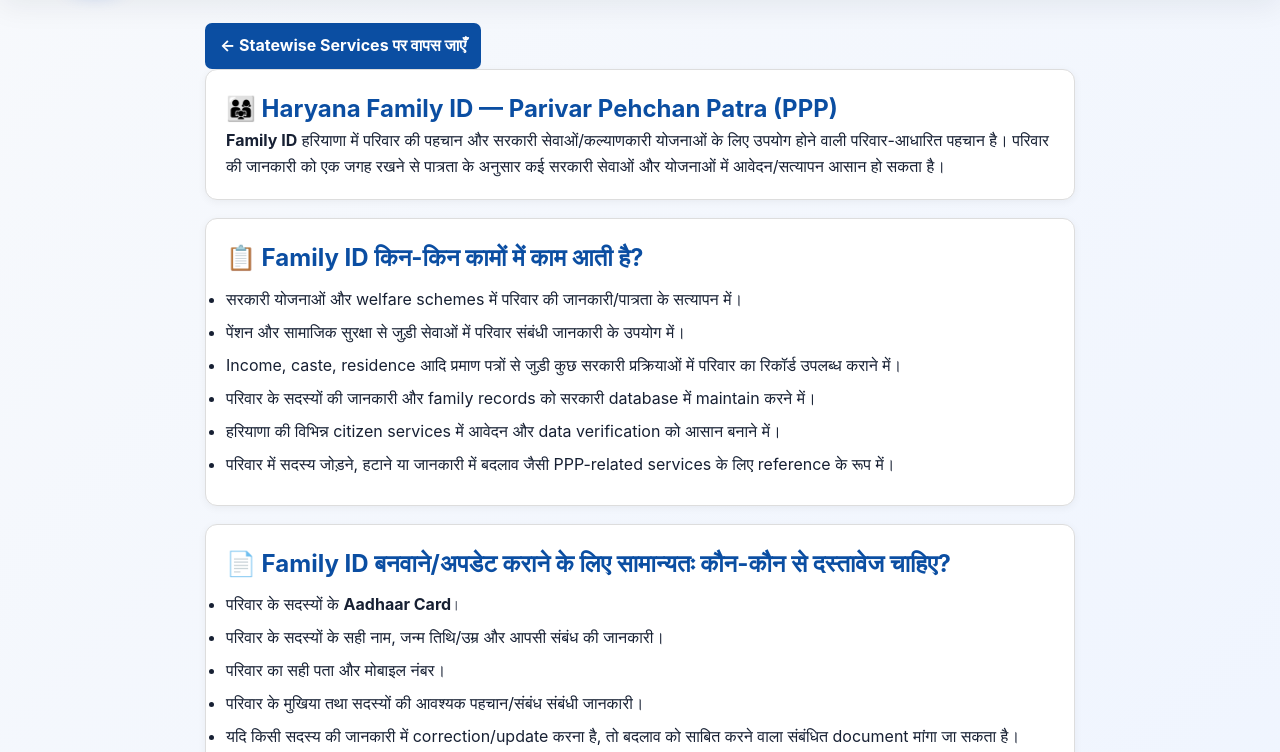
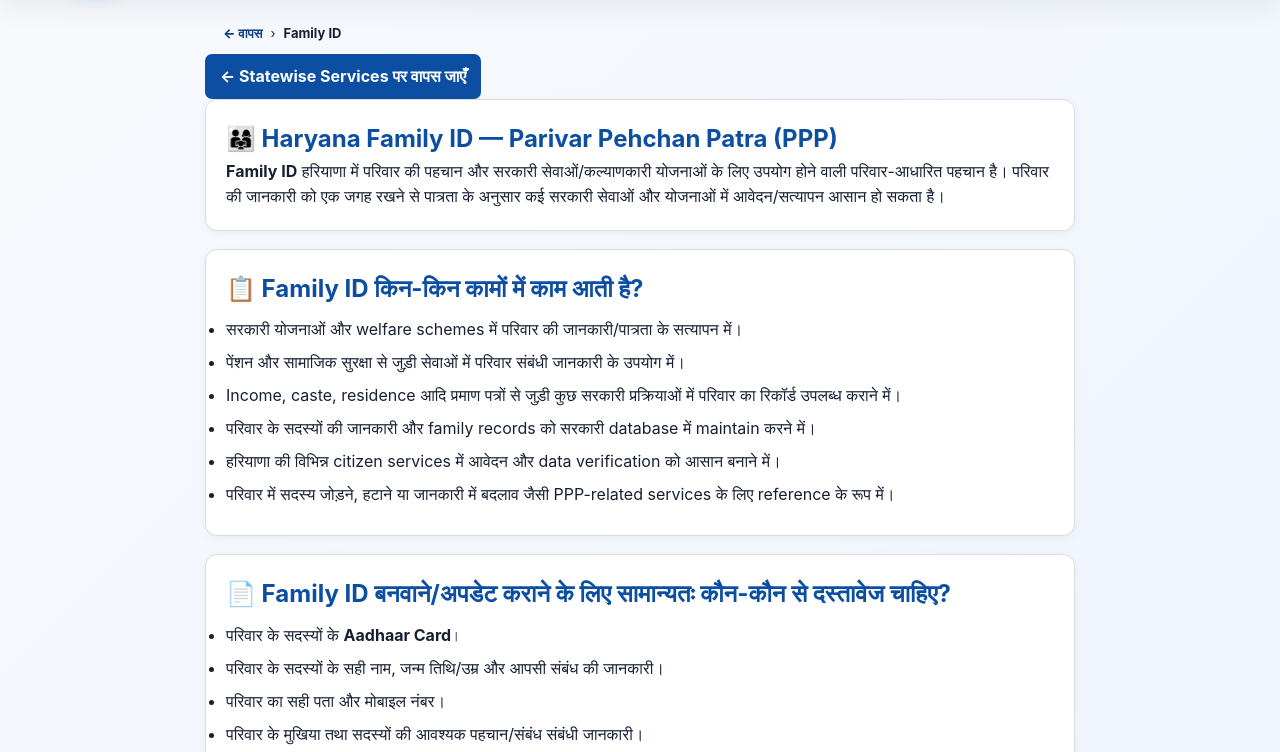
Before and after one commit to amitjaglan251/aj-digital-point, a plain HTML site: page family-id.html in a window 1280 px wide. Shown: the part 81-833 px from the top of the page. Drawn offline with Linux system fonts and the light colour scheme.

Commit message:
Add simple back navigation to improve customer flow

```diff
--- a/family-id.html
+++ b/family-id.html
@@ -16,10 +16,10 @@
 <style>
 .info-page{max-width:900px;margin:25px auto;padding:0 15px}.info-card{background:#fff;border:1px solid #ddd;border-radius:12px;padding:20px;margin-bottom:18px;box-shadow:0 2px 8px rgba(0,0,0,.05)}.info-card h2{color:#0b4ea2;margin-top:0}.info-card li{margin:9px 0;line-height:1.5}.notice{background:#fff8e1;border-left:4px solid #f0a000;padding:12px;border-radius:6px}.back-btn{display:inline-block;background:#0b4ea2;color:#fff;padding:10px 15px;border-radius:7px;text-decoration:none;font-weight:700}
 </style>
-</head>
+<style id="easy-back-nav">.easy-back{display:flex;gap:8px;align-items:center;margin:10px auto;max-width:1200px;padding:0 18px;font-size:13px}.easy-back a{color:#123f80;font-weight:800;text-decoration:none}.easy-back a:hover{text-decoration:underline}</style></head>
 <body>
 <header class="site-header"><div class="header-top"><div class="brand"><a href="index.html" class="logo-link"><img src="logo.png" alt="AJ DIGITAL POINT Logo" class="site-logo" width="65" height="65"></a><div class="brand-info"><h1>AJ DIGITAL POINT</h1><p>CSC & Online Digital Services</p></div></div></div></header>
-<main class="info-page">
+<main class="info-page"><div class="easy-back"><a href="services-dashboard.html">← वापस</a><span>›</span><b>Family ID</b></div>
 <a href="index.html#statewise-yojana" class="back-btn">← Statewise Services पर वापस जाएँ</a>
 <div class="info-card"><h2>👨‍👩‍👧 Haryana Family ID — Parivar Pehchan Patra (PPP)</h2><p><strong>Family ID</strong> हरियाणा में परिवार की पहचान और सरकारी सेवाओं/कल्याणकारी योजनाओं के लिए उपयोग होने वाली परिवार-आधारित पहचान है। परिवार की जानकारी को एक जगह रखने से पात्रता के अनुसार कई सरकारी सेवाओं और योजनाओं में आवेदन/सत्यापन आसान हो सकता है।</p></div>
 <div class="info-card"><h2>📋 Family ID किन-किन कामों में काम आती है?</h2><ul><li>सरकारी योजनाओं और welfare schemes में परिवार की जानकारी/पात्रता के सत्यापन में।</li><li>पेंशन और सामाजिक सुरक्षा से जुड़ी सेवाओं में परिवार संबंधी जानकारी के उपयोग में।</li><li>Income, caste, residence आदि प्रमाण पत्रों से जुड़ी कुछ सरकारी प्रक्रियाओं में परिवार का रिकॉर्ड उपलब्ध कराने में।</li><li>परिवार के सदस्यों की जानकारी और family records को सरकारी database में maintain करने में।</li><li>हरियाणा की विभिन्न citizen services में आवेदन और data verification को आसान बनाने में।</li><li>परिवार में सदस्य जोड़ने, हटाने या जानकारी में बदलाव जैसी PPP-related services के लिए reference के रूप में।</li></ul></div>
```
